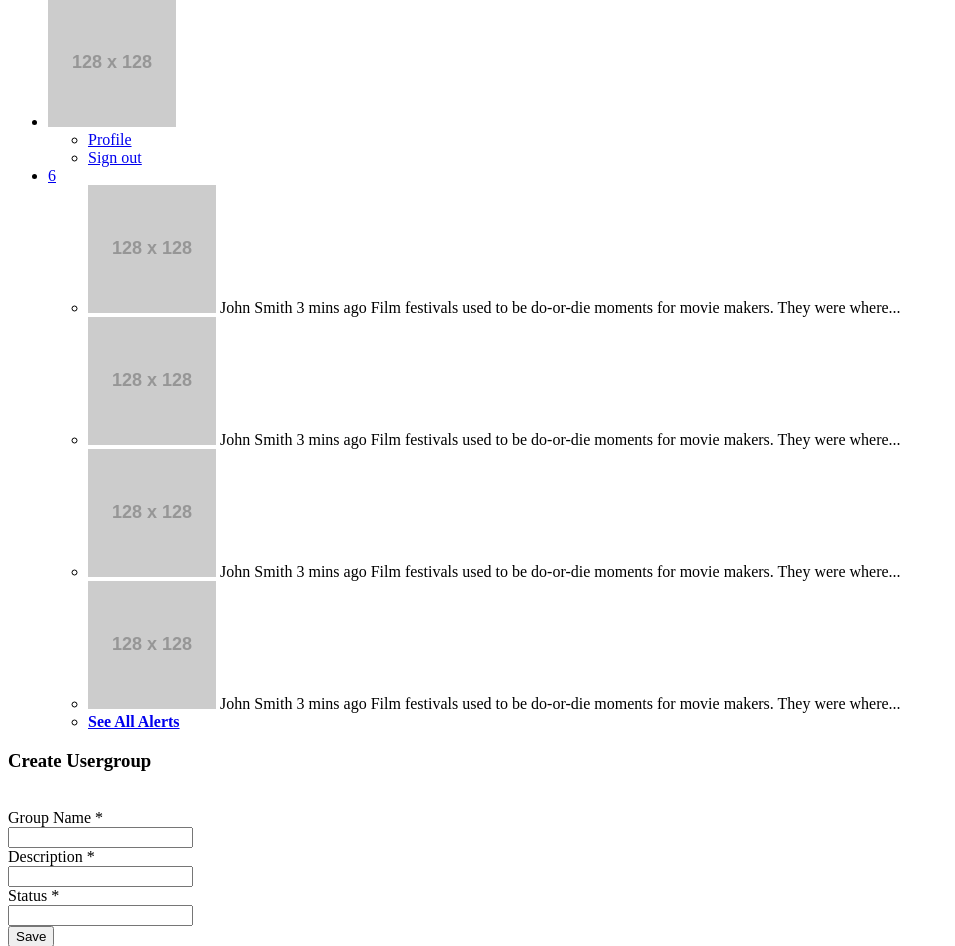
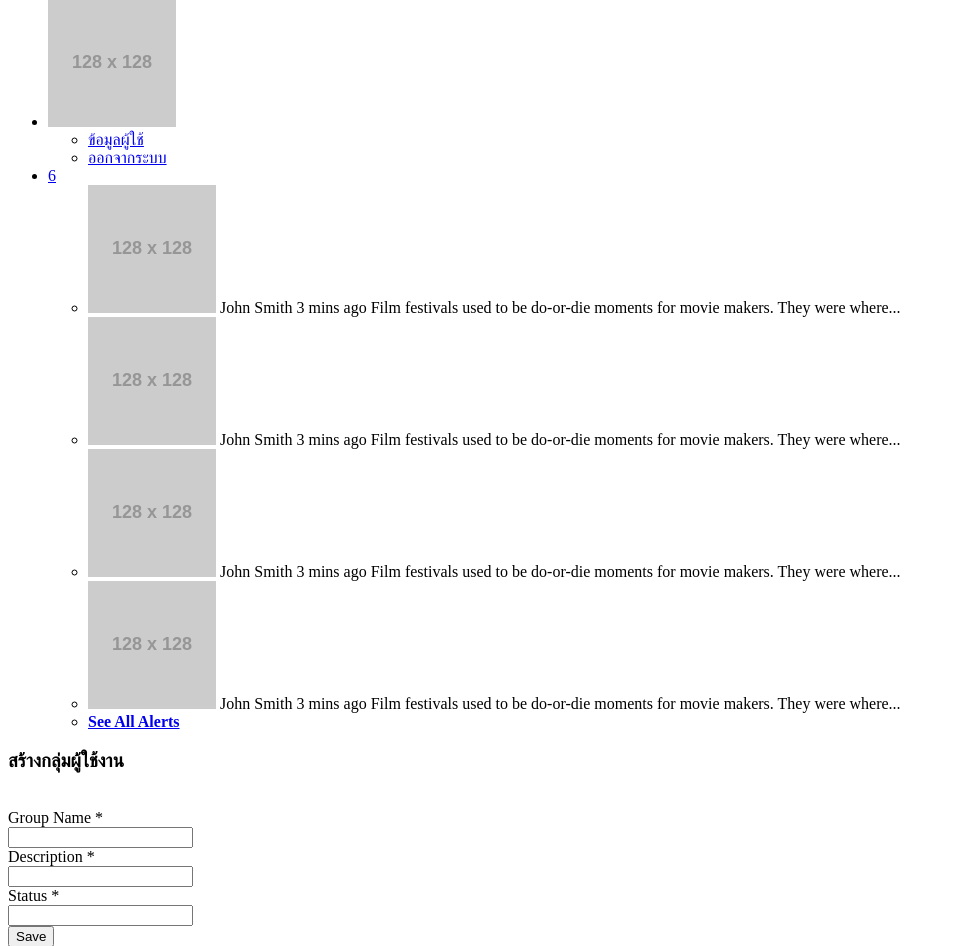
Before and after one commit to nirantarnoy/goodstock, a Yii app: template backend/views/usergroup/create.php in a window 1280 px wide. Shown: the part 399-1345 px from the top of the page, without its empty margins (0-955 px from the left). Run offline with PHP 8.4 and a stand-in for Yii, Linux system fonts and the light colour scheme; the template is opened without the code that fills it, so the values that code supplies are empty; grey boxes labelled with a size stand in for pictures from a placeholder-image service; form fields are guessed from the names that the template uses; some libraries are stand-ins or nearby versions.

Commit message:
Use font

```diff
--- a/backend/views/layouts/main.php
+++ b/backend/views/layouts/main.php
@@ -45,7 +45,7 @@ $bundle = yiister\gentelella\assets\Asset::register($this);
             <div class="left_col scroll-view">
 
                 <div class="navbar nav_title" style="border: 0;">
-                    <a href="index.php?r=dashboard" class="site_title"><i class="fa fa-yelp"></i> <span>Good Inventory</span></a>
+                    <a href="index.php?r=dashboard" class="site_title"><i class="fa fa-cubes"></i> <span>Good Inventory</span></a>
                 </div>
                 <div class="clearfix"></div>
 
@@ -200,7 +200,7 @@ $bundle = yiister\gentelella\assets\Asset::register($this);
                                 <span class=" fa fa-angle-down"></span>
                             </a>
                             <ul class="dropdown-menu dropdown-usermenu pull-right">
-                                <li><a href="javascript:;">  Profile</a>
+                                <li><a href="javascript:;">  ข้อมูลผู้ใช้</a>
                                 </li>
                                 <!-- <li>
                                     <a href="javascript:;">
@@ -214,7 +214,7 @@ $bundle = yiister\gentelella\assets\Asset::register($this);
                                 <li>
                                     <!-- <a href="index.php?r=site/logout"><i class="fa fa-sign-out pull-right"></i> Log Out</a> -->
                                      <?= Html::a(
-                                            "<i class='fa fa-sign-out pull-right'></i> Sign out",
+                                            "<i class='fa fa-sign-out pull-right'></i> ออกจากระบบ",
                                             ['/site/logout'],
                                             ['data-method' => 'post']
                                      ) ?>
--- a/backend/views/usergroup/create.php
+++ b/backend/views/usergroup/create.php
@@ -6,8 +6,8 @@ use yii\helpers\Html;
 /* @var $this yii\web\View */
 /* @var $model backend\models\Usergroup */
 
-$this->title = Yii::t('app', 'Create Usergroup');
-$this->params['breadcrumbs'][] = ['label' => Yii::t('app', 'Usergroups'), 'url' => ['index']];
+$this->title = Yii::t('app', 'สร้างกลุ่มผู้ใช้งาน');
+$this->params['breadcrumbs'][] = ['label' => Yii::t('app', 'กลุ่มผู้ใช้งาน'), 'url' => ['index']];
 $this->params['breadcrumbs'][] = $this->title;
 ?>
 <div class="usergroup-create">
--- a/backend/views/usergroup/update.php
+++ b/backend/views/usergroup/update.php
@@ -5,7 +5,7 @@ use yii\helpers\Html;
 /* @var $this yii\web\View */
 /* @var $model backend\models\Usergroup */
 
-$this->title = Yii::t('app', 'Update Usergroup: {nameAttribute}', [
+$this->title = Yii::t('app', 'แก้ไขกลุ่มผู้ใช้: {nameAttribute}', [
     'nameAttribute' => $model->name,
 ]);
 $this->params['breadcrumbs'][] = ['label' => Yii::t('app', 'Usergroups'), 'url' => ['index']];
--- a/backend/views/usergroup/view.php
+++ b/backend/views/usergroup/view.php
@@ -7,7 +7,7 @@ use yii\widgets\DetailView;
 /* @var $model backend\models\Usergroup */
 
 $this->title = $model->name;
-$this->params['breadcrumbs'][] = ['label' => Yii::t('app', 'Usergroups'), 'url' => ['index']];
+$this->params['breadcrumbs'][] = ['label' => Yii::t('app', 'กลุ่มผู้ใช้งาน'), 'url' => ['index']];
 $this->params['breadcrumbs'][] = $this->title;
 ?>
 <div class="usergroup-view">
```
